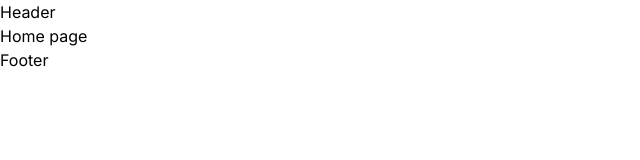
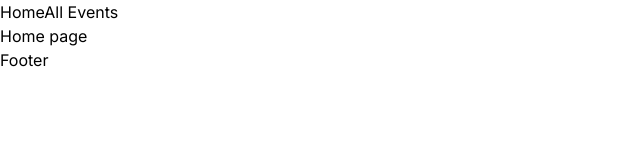
Before and after one commit to swapnils118/evento, a Next.js app: page / in a window 1280 px wide. Shown: the top 160 px of the page, without its empty margins (0-640 px from the left). Built offline with nearby package versions, Linux system fonts and the light colour scheme.

Commit message:
Link added to home page

```diff
--- a/src/components/header.tsx
+++ b/src/components/header.tsx
@@ -1,3 +1,10 @@
+import Link from "next/link";
+
 export default function Header() {
-  return <header>Header</header>;
+  return (
+    <header>
+      <Link href="/"> Home</Link>
+      <Link href="/events/all">All Events</Link>
+    </header>
+  );
 }
```
